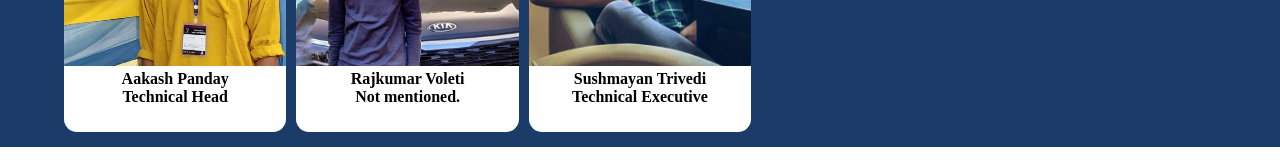
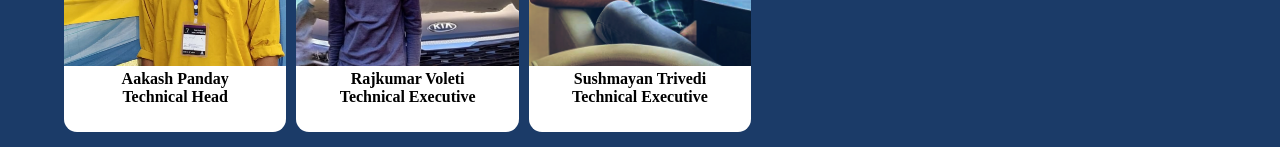
Before and after one commit to gitaakashstack/ImpetusFrontend, a React (Create React App) app: page /team in a window 1280 px wide. Shown: the part 3378-3538 px from the top of the page. Built offline with nearby package versions, Linux system fonts and the light colour scheme.

Commit message:
Technical Executive

```diff
--- a/src/Team/Team.js
+++ b/src/Team/Team.js
@@ -274,7 +274,7 @@ return (
 
       <div className="team_grid_div_img" data-aos="fade-right">
       <img src={P29} alt="Hi" className="team_grid_img" />
-      <p className="team_grid_div_p" style={{textShadow : "none"}}>Rajkumar Voleti<br/>Not mentioned.</p>
+      <p className="team_grid_div_p" style={{textShadow : "none"}}>Rajkumar Voleti<br/>Technical Executive</p>
       </div>
 
       <div className="team_grid_div_img" data-aos="fade-right">
```
